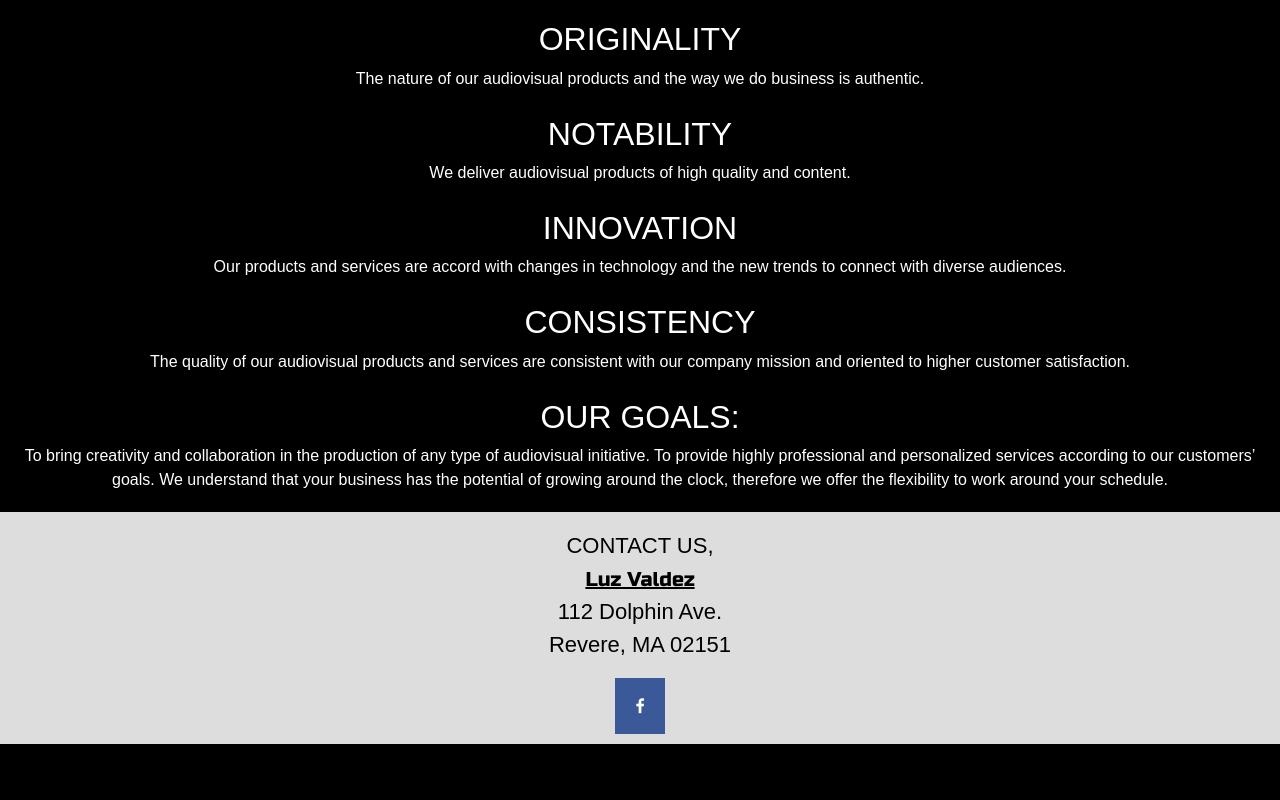
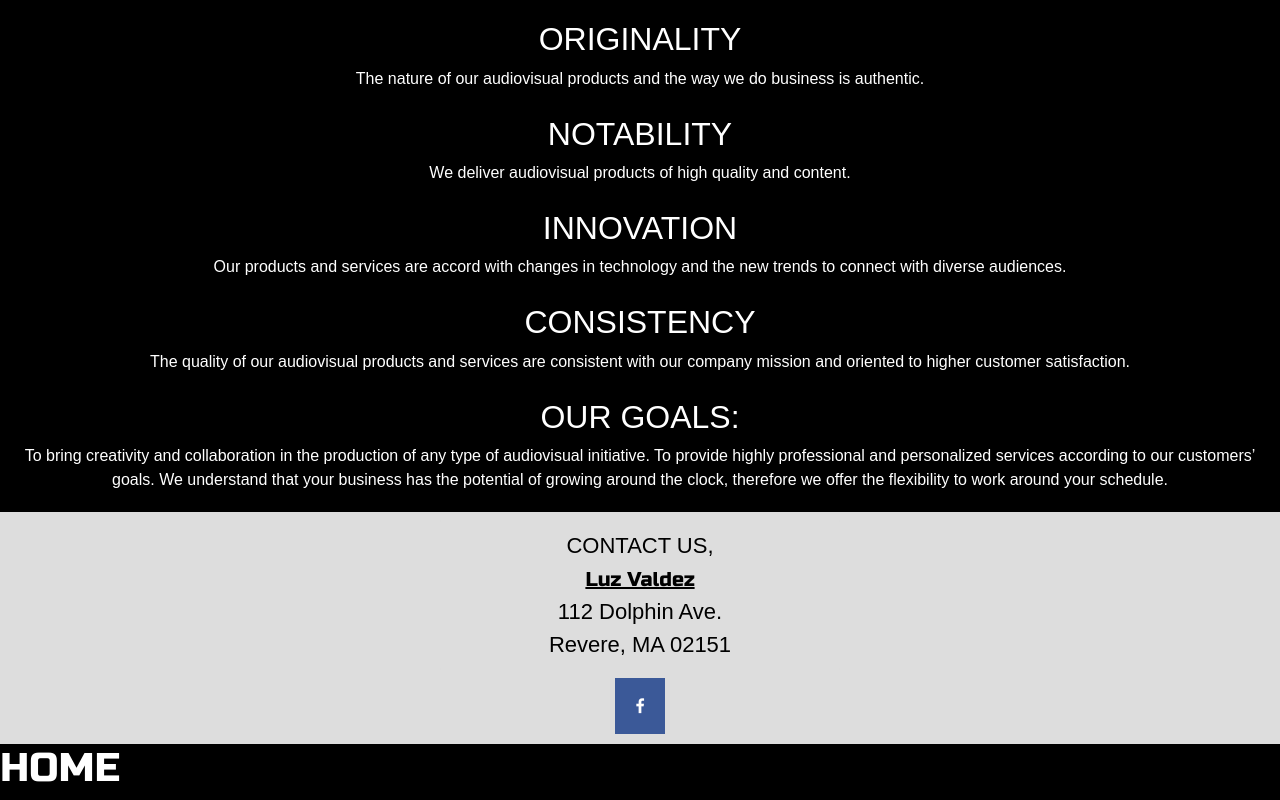
Before and after one commit to jto18/iconic, a plain HTML site: page about.html in a window 1280 px wide. Shown: the part 1530-2330 px from the top of the page. Before the commit the page ends 2274 px from the top, so only its background shows below. Drawn offline with nearby package versions, Linux system fonts and the light colour scheme.

Commit message:
Update about.html

```diff
--- a/about.html
+++ b/about.html
@@ -118,6 +118,9 @@ To provide highly professional and personalized services according to our custom
                                                class="fa fa-facebook"></a>
 
     </div>
+    <div class="index">
+    <a href="index.html"><h1>HOME</h1></a>
+    </div>
     <!-- Optional JavaScript -->
     <!-- jQuery first, then Popper.js, then Bootstrap JS -->
     <script src="https://code.jquery.com/jquery-3.3.1.slim.min.js" integrity="sha384-q8i/X+965DzO0rT7abK41JStQIAqVgRVzpbzo5smXKp4YfRvH+8abtTE1Pi6jizo" crossorigin="anonymous"></script>
```
